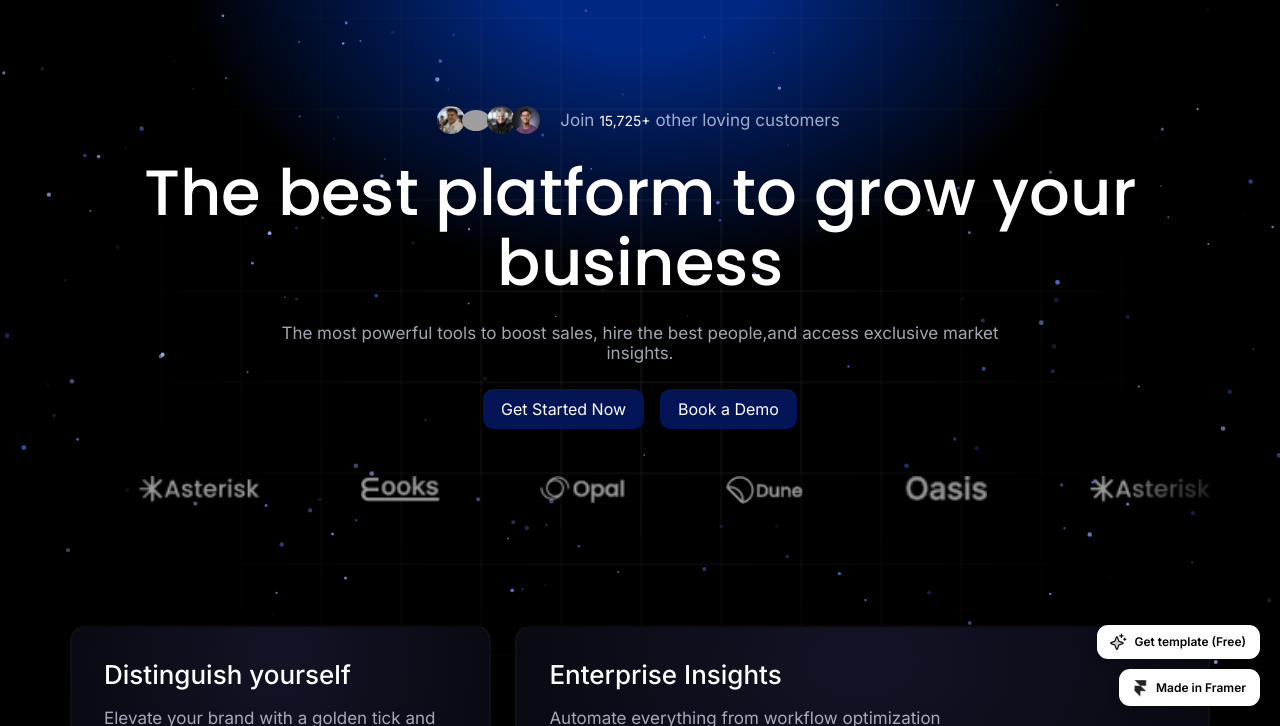
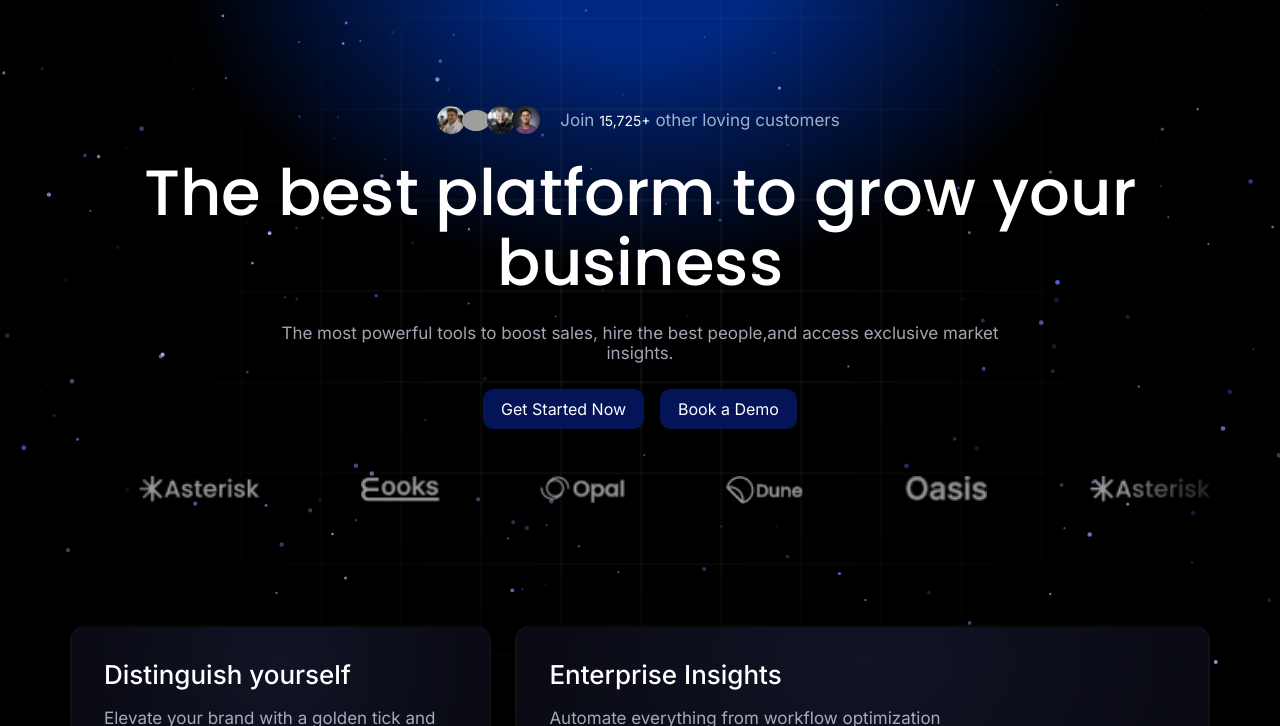
Before and after one commit to ibtisam-aziz/Lan-X, a plain HTML site: page index.html in a window 1280 px wide. Shown: the part 74-800 px from the top of the page. Drawn offline with nearby package versions, Linux system fonts and the light colour scheme; grey boxes are pictures that could not be loaded; animation ran at ten frames a second.

Commit message:
Update index.html

```diff
--- a/index.html
+++ b/index.html
@@ -44,7 +44,7 @@
         </div>
     </header>
 
-    <div class="fixed-links">
+<!--     <div class="fixed-links">
         <a href="https://login.framer.com/?dub_id=Qd6Ml5biFTMrnDns&origin=framer-web&redirect=https%3A%2F%2Fframer.com%2Fprojects%2Fnew%3Fduplicate%3D0DwHu2sU2n7nUzjPLbR9%26via%3Ddx0edsv%26dub_id%3DQd6Ml5biFTMrnDns&via=dx0edsv"
             class="btn-link">
             <svg style="width: 18px;" xmlns="http://www.w3.org/2000/svg" viewBox="0 0 256 256" focusable="false"
@@ -64,7 +64,7 @@
             class="btn-link">
             <img style="width: 18px;" src="assets/images/made-framer.png" alt="">Made in Framer
         </a>
-    </div>
+    </div> -->
 
     <section>
         <div class="container2">
```
